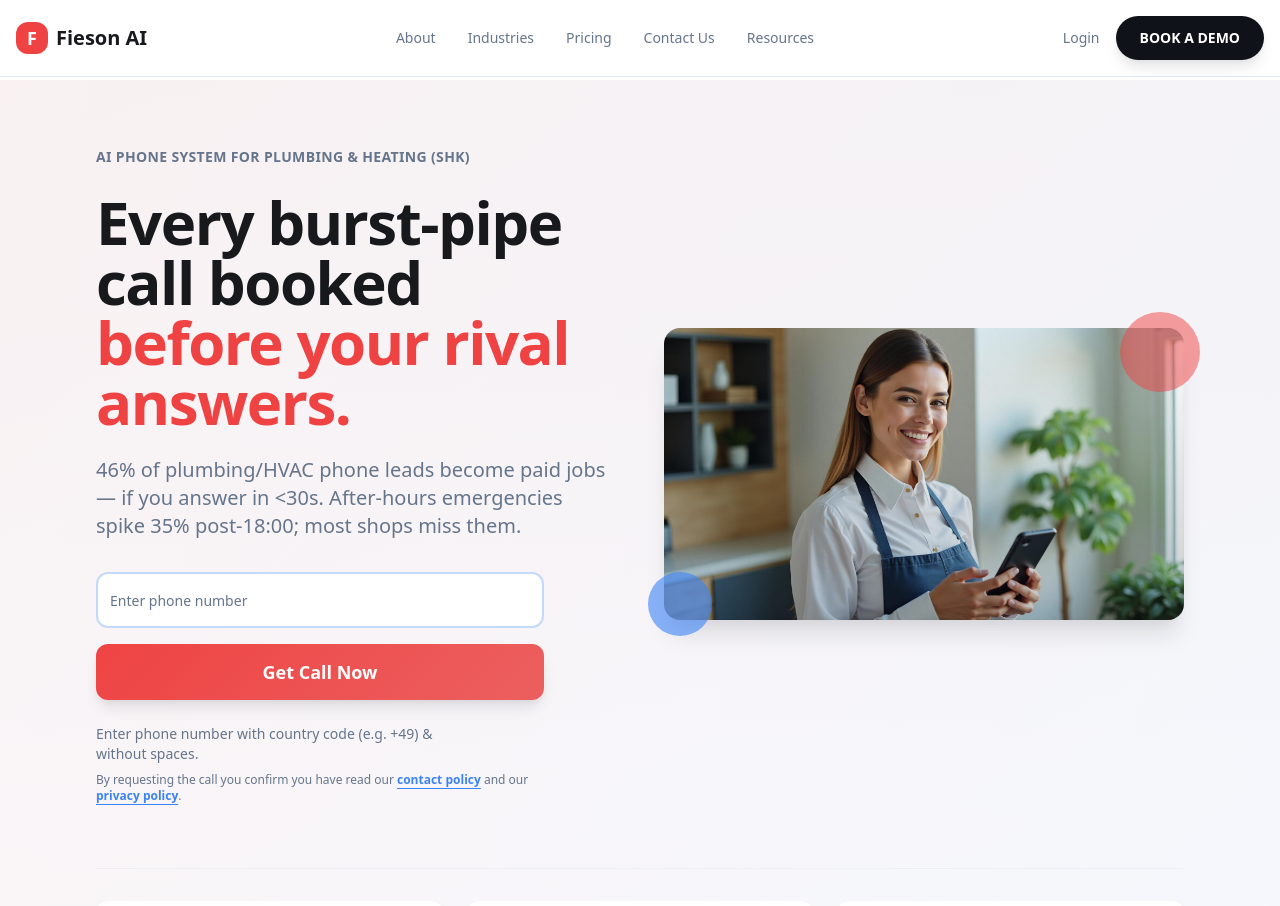
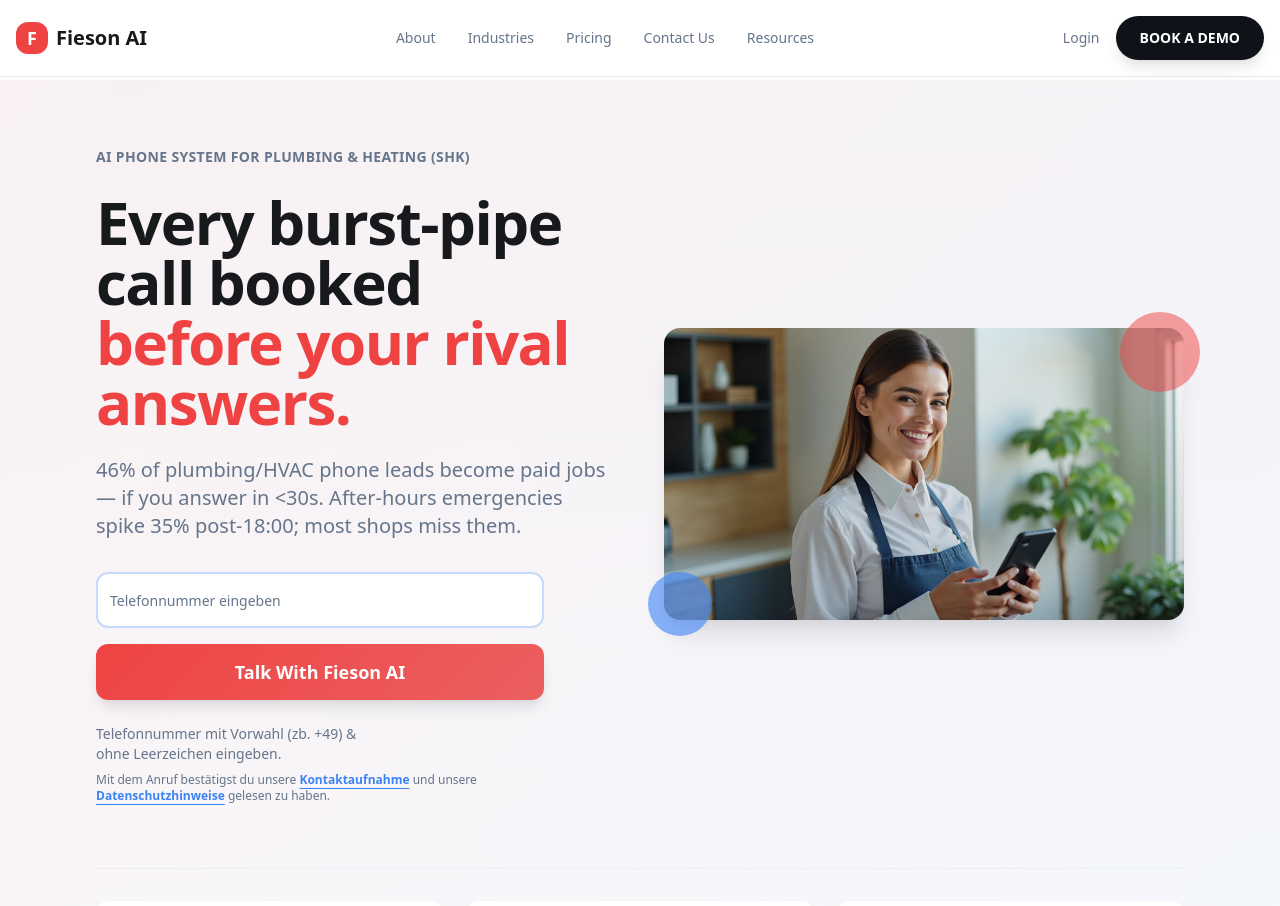
Before and after one commit to leanchain/fieson-landing-hs, a React (Vite) app: page / in a window 1280 px wide. Shown: the top 906 px of the page. Built offline with nearby package versions, Linux system fonts and the light colour scheme.

Commit message:
Visual edit in Lovable
Edited UI in Lovable

```diff
--- a/src/components/Hero.tsx
+++ b/src/components/Hero.tsx
@@ -2,10 +2,8 @@ import { Button } from "@/components/ui/button";
 import { Input } from "@/components/ui/input";
 import { Mic, Clock, TrendingUp, Shield } from "lucide-react";
 import heroImage from "@/assets/hero-image.jpg";
-
 const Hero = () => {
-  return (
-    <section className="relative min-h-screen flex items-center justify-center bg-gradient-section overflow-hidden">
+  return <section className="relative min-h-screen flex items-center justify-center bg-gradient-section overflow-hidden">
       {/* Background Pattern */}
       <div className="absolute inset-0 bg-gradient-to-br from-accent/5 to-blue-accent/5" />
 
@@ -32,31 +30,28 @@ const Hero = () => {
             {/* CTA Section */}
             <div className="space-y-6 max-w-md mx-auto lg:mx-0">
               <div className="space-y-4">
-                <Input
-                  placeholder="Enter phone number"
-                  className="w-full h-14 text-lg rounded-xl border-2 border-blue-accent/30 focus:border-blue-accent"
-                />
+                <Input placeholder="Telefonnummer eingeben" className="w-full h-14 text-lg rounded-xl border-2 border-blue-accent/30 focus:border-blue-accent" />
                 <Button variant="hero" size="xl" className="w-full h-14 text-lg font-semibold">
-                  <span>Get Call Now</span>
+                  <span>Talk With Fieson AI</span>
                 </Button>
               </div>
 
               <div className="text-center lg:text-left">
                 <p className="text-sm text-muted-foreground">
-                  Enter phone number with country code (e.g. +49) &{" "}
+                  Telefonnummer mit Vorwahl (zb. +49) &{" "}
                   <br className="hidden sm:block" />
-                  without spaces.
+                  ohne Leerzeichen eingeben.
                 </p>
                 <p className="text-xs text-muted-foreground mt-2">
-                  By requesting the call you confirm you have read our{" "}
+                  Mit dem Anruf bestätigst du unsere{" "}
                   <Button variant="link" className="p-0 h-auto text-xs underline text-blue-accent">
-                    contact policy
+                    Kontaktaufnahme
                   </Button>
-                  {" "}and our{" "}
+                  {" "}und unsere{" "}
                   <Button variant="link" className="p-0 h-auto text-xs underline text-blue-accent">
-                    privacy policy
+                    Datenschutzhinweise
                   </Button>
-                  .
+                  {" "}gelesen zu haben.
                 </p>
               </div>
             </div>
@@ -65,11 +60,7 @@ const Hero = () => {
           {/* Right Content - Hero Image */}
           <div className="relative order-1 lg:order-2">
             <div className="relative rounded-2xl overflow-hidden shadow-large">
-              <img
-                src={heroImage}
-                alt="AI Phone Answering Service"
-                className="w-full h-auto object-cover"
-              />
+              <img src={heroImage} alt="AI Phone Answering Service" className="w-full h-auto object-cover" />
               <div className="absolute inset-0 bg-gradient-to-t from-primary/20 to-transparent" />
             </div>
 
@@ -110,15 +101,9 @@ const Hero = () => {
       {/* Bottom Wave */}
       <div className="absolute bottom-0 left-0 right-0">
         <svg viewBox="0 0 1440 120" className="w-full h-auto">
-          <path
-            fill="currentColor"
-            className="text-background"
-            d="M0,64L48,69.3C96,75,192,85,288,85.3C384,85,480,75,576,64C672,53,768,43,864,48C960,53,1056,75,1152,80C1248,85,1344,75,1392,69.3L1440,64L1440,120L1392,120C1344,120,1248,120,1152,120C1056,120,960,120,864,120C768,120,672,120,576,120C480,120,384,120,288,120C192,120,96,120,48,120L0,120Z"
-          />
+          <path fill="currentColor" className="text-background" d="M0,64L48,69.3C96,75,192,85,288,85.3C384,85,480,75,576,64C672,53,768,43,864,48C960,53,1056,75,1152,80C1248,85,1344,75,1392,69.3L1440,64L1440,120L1392,120C1344,120,1248,120,1152,120C1056,120,960,120,864,120C768,120,672,120,576,120C480,120,384,120,288,120C192,120,96,120,48,120L0,120Z" />
         </svg>
       </div>
-    </section>
-  );
+    </section>;
 };
-
 export default Hero;
```
